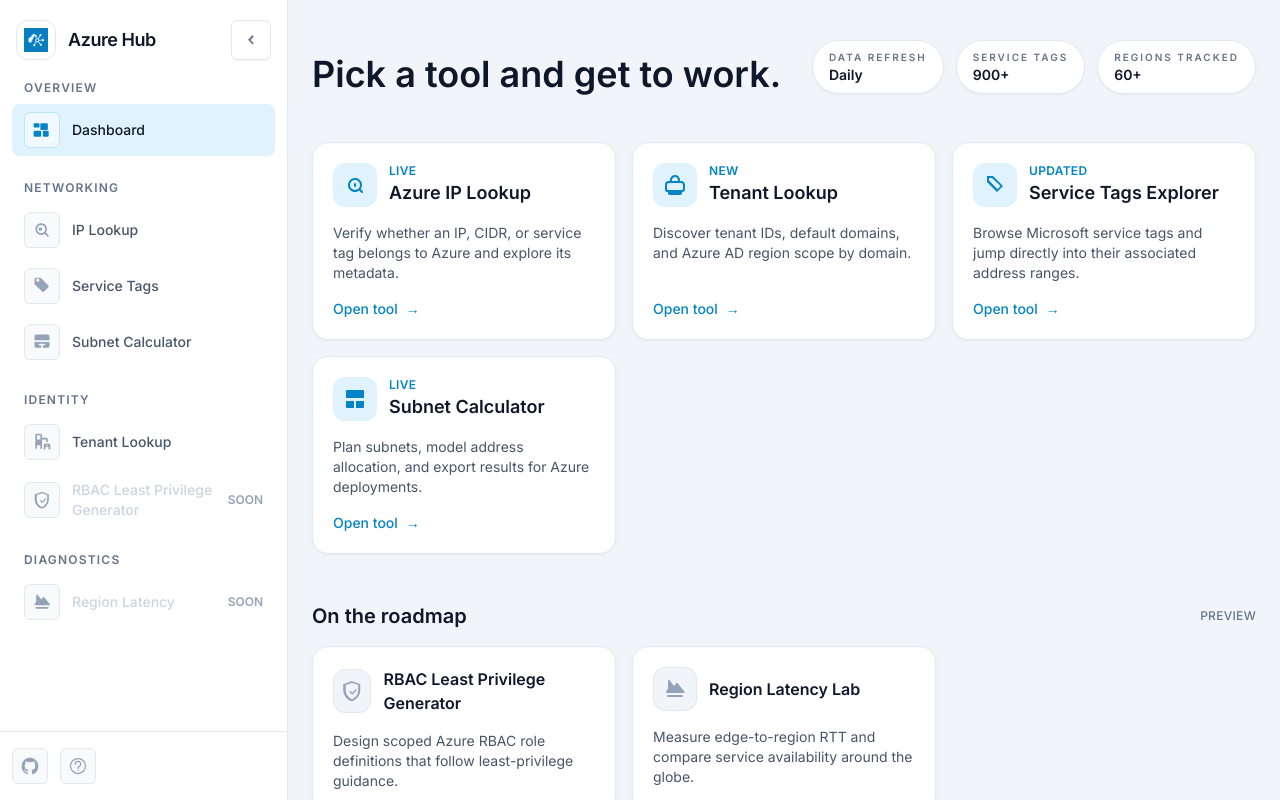
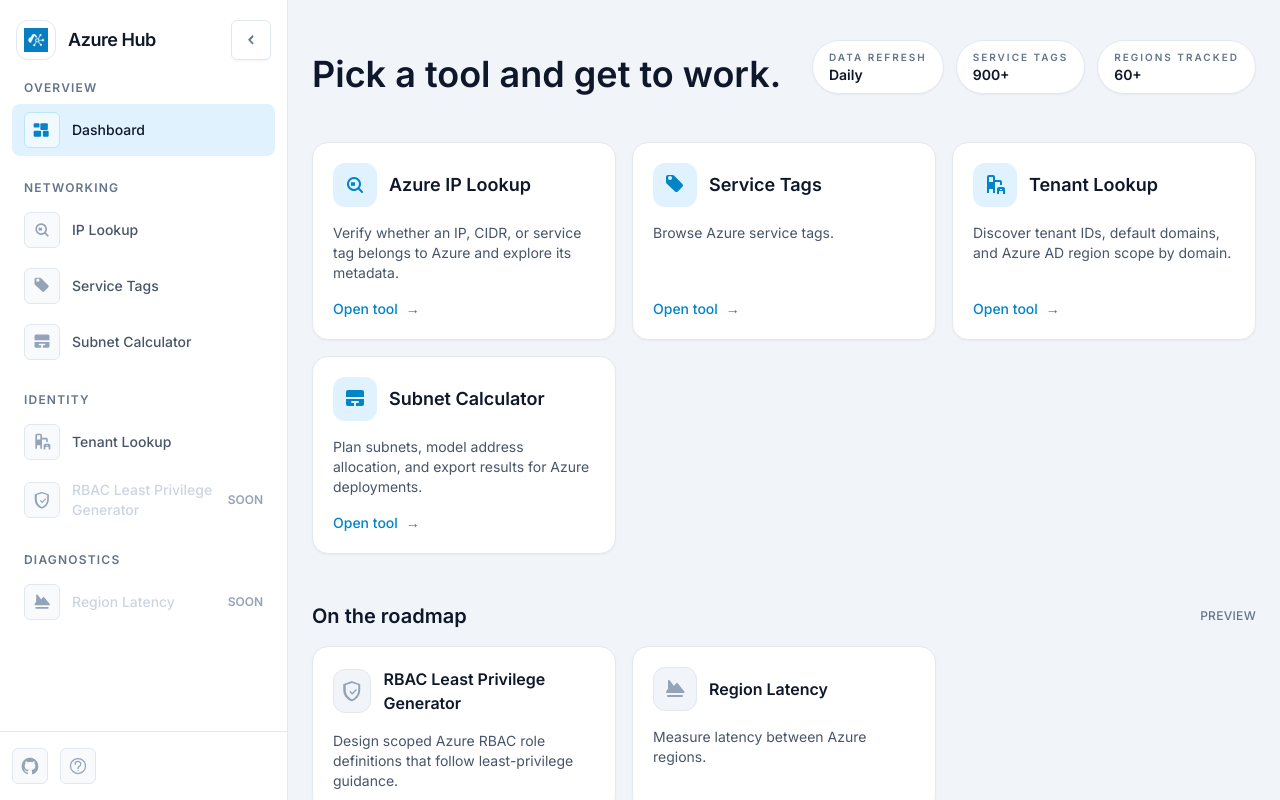
Before and after one commit to endgor/azure-ip-lookup, a Next.js app: page / in a window 1280 px wide. Built offline with nearby package versions, Linux system fonts and the light colour scheme.

Commit message:
refactor: update tool descriptions and remove badge indicators in the tools list

```diff
--- a/src/pages/index.tsx
+++ b/src/pages/index.tsx
@@ -6,12 +6,24 @@
     title: 'Azure IP Lookup',
     description: 'Verify whether an IP, CIDR, or service tag belongs to Azure and explore its metadata.',
     href: '/tools/ip-lookup',
-    badge: 'Live',
     icon: (
       <svg viewBox="0 0 24 24" className="h-6 w-6 text-sky-600" aria-hidden="true">
         <path
           fill="currentColor"
-          d="M12 5a7 7 0 015.65 11.12l2.12 2.11a1 1 0 11-1.41 1.42l-2.13-2.12A7 7 0 1112 5zm0 2a5 5 0 100 10 5 5 0 000-10zm0 3a1 1 0 011 .88L13 11v2a1 1 0 01-2 .12L11 13v-2a1 1 0 011-1z"
+          d="M11 4a7 7 0 015.65 11.12l3.12 3.11a1 1 0 11-1.41 1.42l-3.12-3.12A7 7 0 1111 4zm0 2a5 5 0 100 10 5 5 0 000-10zm0 3a1 1 0 01.99.86L12 10v2a1 1 0 01-1.99.14L10 12v-2a1 1 0 011-1zm-2 0a1 1 0 01.99.86L10 10v2a1 1 0 01-1.99.14L8 12v-2a1 1 0 011-1z"
+        />
+      </svg>
+    )
+  },
+  {
+    title: 'Service Tags',
+    description: 'Browse Azure service tags.',
+    href: '/tools/service-tags',
+    icon: (
+      <svg viewBox="0 0 24 24" className="h-6 w-6 text-sky-600" aria-hidden="true">
+        <path
+          fill="currentColor"
+          d="M3 4a2 2 0 012-2h4.586a2 2 0 011.414.586l8.414 8.414a2 2 0 010 2.828l-4.586 4.586a2 2 0 01-2.828 0L3.586 10.414A2 2 0 013 9V4zm4 3a2 2 0 100-4 2 2 0 000 4z"
         />
       </svg>
     )
@@ -20,26 +32,11 @@
     title: 'Tenant Lookup',
     description: 'Discover tenant IDs, default domains, and Azure AD region scope by domain.',
     href: '/tools/tenant-lookup',
-    badge: 'New',
     icon: (
       <svg viewBox="0 0 24 24" className="h-6 w-6 text-sky-600" aria-hidden="true">
         <path
           fill="currentColor"
-          d="M12 2a5 5 0 015 5v1h1a4 4 0 013.98 3.6L22 12v4a3 3 0 01-2.82 3H19v1a2 2 0 01-1.85 1.99L17 22H7a2 2 0 01-1.99-1.85L5 20v-1h-.18A2.82 2.82 0 012 16.18V12a4 4 0 013.8-3.99L6 8h1V7a5 5 0 015-5zm0 2a3 3 0 00-2.95 2.6L9 7v1h6V7a3 3 0 00-2.4-2.95L12 4zm6 6H6a2 2 0 00-1.99 1.85L4 12v4a.82.82 0 00.7.82L5 17h14a1 1 0 001-.88l.01-.12v-4a2 2 0 00-1.85-1.99L18 10z"
-        />
-      </svg>
-    )
-  },
-  {
-    title: 'Service Tags Explorer',
-    description: 'Browse Microsoft service tags and jump directly into their associated address ranges.',
-    href: '/tools/service-tags',
-    badge: 'Updated',
-    icon: (
-      <svg viewBox="0 0 24 24" className="h-6 w-6 text-sky-600" aria-hidden="true">
-        <path
-          fill="currentColor"
-          d="M4 3h6l10 10-6 6L4 9V3zm5 2H6v2.59l8.59 8.59L17.59 13 9 5z"
+          d="M4 4a2 2 0 012-2h4a2 2 0 012 2v3h5a2 2 0 012 2v3h-2V9h-5v11h-2v-4H6v4H4V4zm4 0H6v5h4V4H8zm12 10a2 2 0 012 2v5h-2v-3h-4v3h-2v-5a2 2 0 012-2h4zm-1 2h-2v1h2v-1z"
         />
       </svg>
     )
@@ -48,12 +45,11 @@
     title: 'Subnet Calculator',
     description: 'Plan subnets, model address allocation, and export results for Azure deployments.',
     href: '/tools/subnet-calculator',
-    badge: 'Live',
     icon: (
       <svg viewBox="0 0 24 24" className="h-6 w-6 text-sky-600" aria-hidden="true">
         <path
           fill="currentColor"
-          d="M4 3h16a1 1 0 011 1v7H3V4a1 1 0 011-1zm0 11h7v7H4a1 1 0 01-1-1v-6zm9 0h8v6a1 1 0 01-1 1h-7v-7z"
+          d="M5 3a2 2 0 00-2 2v5h18V5a2 2 0 00-2-2H5zm16 9H3v5a2 2 0 002 2h6v-3H9a1 1 0 110-2h6a1 1 0 010 2h-2v3h6a2 2 0 002-2v-5z"
         />
       </svg>
     )
@@ -79,8 +75,8 @@
     )
   },
   {
-    title: 'Region Latency Lab',
-    description: 'Measure edge-to-region RTT and compare service availability around the globe.',
+    title: 'Region Latency',
+    description: 'Measure latency between Azure regions.',
     href: '/tools/region-latency',
     icon: (
       <svg viewBox="0 0 24 24" className="h-6 w-6 text-slate-400" aria-hidden="true">
@@ -124,7 +120,6 @@
                     {tool.icon}
                   </div>
                   <div>
-                    <p className="text-xs font-semibold uppercase tracking-wide text-sky-600">{tool.badge}</p>
                     <h3 className="text-lg font-semibold text-slate-900">{tool.title}</h3>
                   </div>
                 </div>
```
